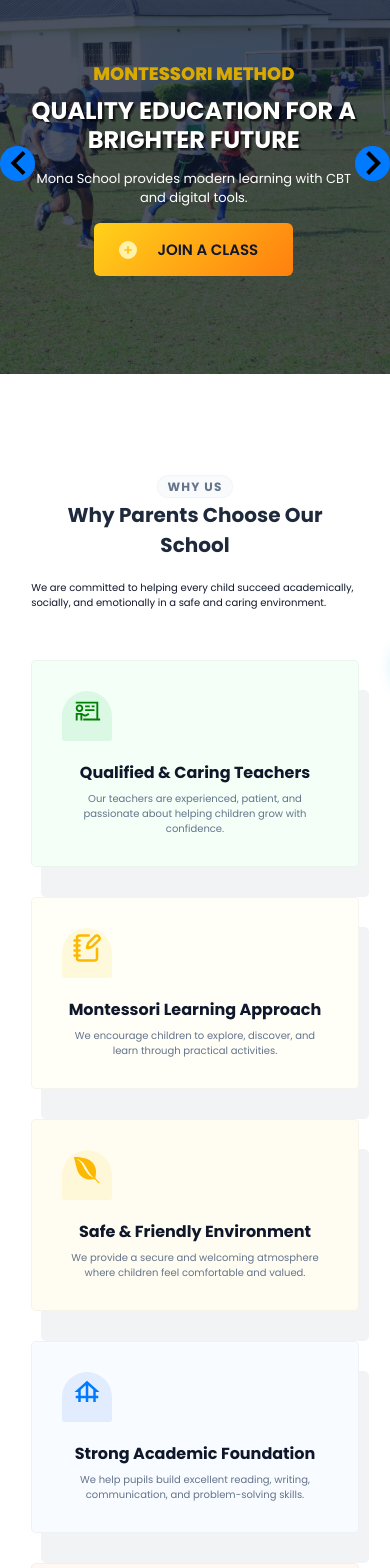
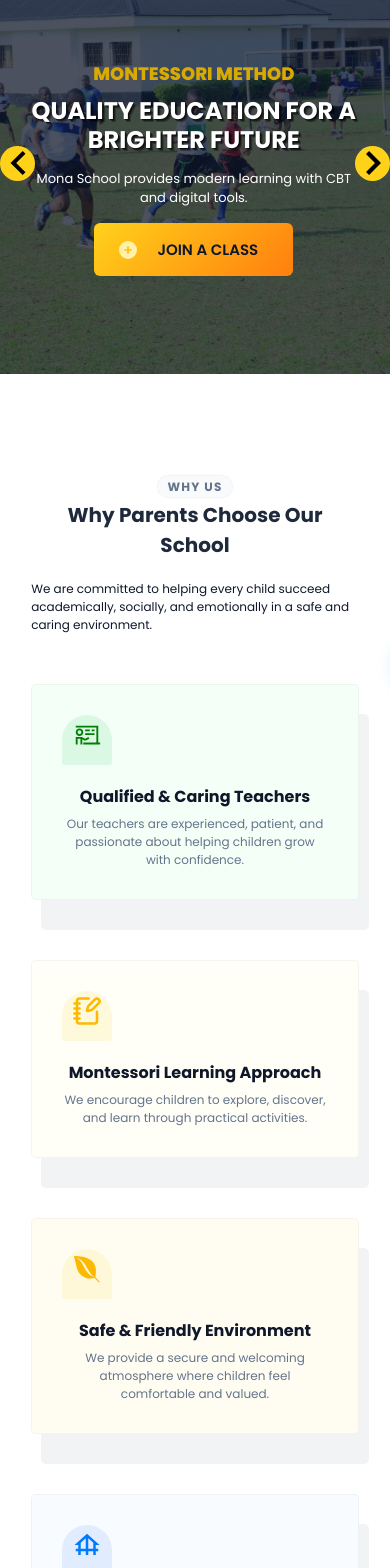
Before and after one commit to Klessy/MonaShool-Frontend, a Next.js app: page / in a window 390 px wide. Shown: the part 132-1700 px from the top of the page. Built offline with nearby package versions, Linux system fonts and the light colour scheme; a web font is replaced by a local one.

Commit message:
FAQ Updated

```diff
--- a/src/app/globals.css
+++ b/src/app/globals.css
@@ -550,7 +550,7 @@ a {
   }
 
   p {
-    font-size: 1rem;
+    font-size: 1.2rem;
   }
 
   .btn {
--- a/src/components/styles/hero.css
+++ b/src/components/styles/hero.css
@@ -118,7 +118,7 @@ transparent 40%
 /* =================== SLIDE BUTTON ====================== */
 .react-slideshow-container .default-nav {
   height: 50px;
-  background: var(--primary);
+  background: var(--sun-500);
   width: 50px;
   border: 0;
   text-align: center;
--- a/src/components/styles/why.css
+++ b/src/components/styles/why.css
@@ -197,7 +197,7 @@
 
   .why__cards {
     grid-template-columns: 1fr;
-    gap: 3rem;
+    gap: 6rem;
   }
 
   .why__card {
--- a/src/data/data.jsx
+++ b/src/data/data.jsx
@@ -142,20 +142,20 @@ const faqs = [
   },
   {
     id: 2,
-    question: "Requirements",
-    answer: "You will need a laptop and internet access.",
+    question: "How are Food allergies and Medical needs handled?",
+    answer: "During enrollment we record all dietary restrictions and medical action plans",
   },
   {
     id: 3,
-    question: "What Laptop Specification do you recommend?",
+    question: "School approach to discipline",
     answer:
-      "Minimum specifications (OPERATING SYSTEM: Window 8. PROCESSOR: Corei3. RAM: 4GB. HARD DISK: 500GB).",
+      "We focus on teaching emotional regulation, conflict resolution, and redirection rather than punitive measures",
   },
   {
     id: 4,
-    question: "Certificate",
+    question: "How will I be updated on my childs's daily progress",
     answer:
-      "You will receive a certificate after successfully completing a course.",
+      "You can message our staff directly or call the front office. We also hold formal Parent-Teacher Conferences.",
   },
   {
     id: 5,
@@ -167,7 +167,7 @@ const faqs = [
     id: 6,
     question: "How can I apply?",
     answer:
-      "You can apply through our online admission forms.",
+      "You can apply via our front desk office.",
   },
   {
     id: 7,
@@ -177,8 +177,8 @@ const faqs = [
   },
   {
     id: 8,
-    question: "What if a student misses a class",
-    answer: "Class rescheduling is only available for a private student.",
+    question: "What if a Learner misses a class",
+    answer: "We immediately contact the parents and ensure the child's safety and support by sending home missed notes or assignment",
   },
 ];
 
```
